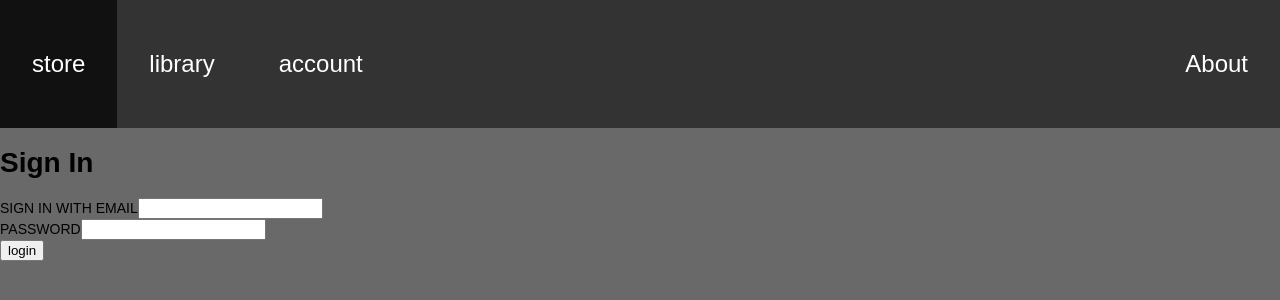
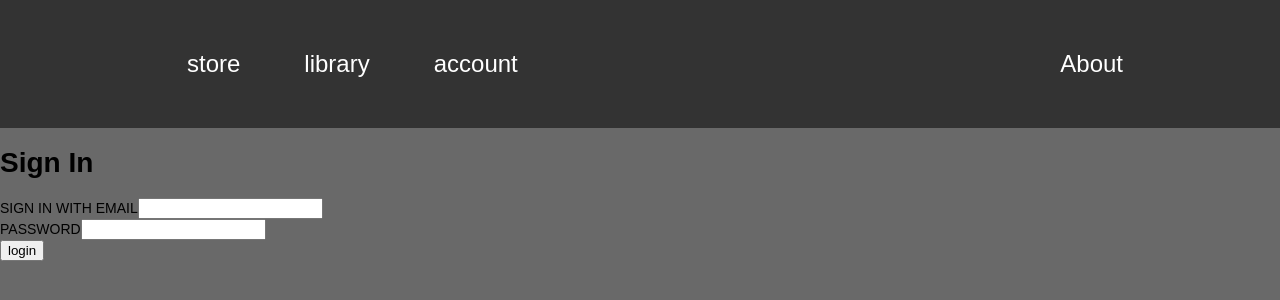
Before and after one commit to Paikchu/stream-frontend, a React (Create React App) app: page /sign-in in a window 1280 px wide. Shown: the top 300 px of the page. Built offline with nearby package versions, Linux system fonts and the light colour scheme.

Commit message:
margin
margin:auto

```diff
--- a/src/components/NavBarG.js
+++ b/src/components/NavBarG.js
@@ -3,6 +3,7 @@ import "./Style.css"
 function NavBarG (){
     return (
         <div>
+            <div className="global_header">
                 <div className="container">
                     <ul className="menu">
                         <li><a href="/home">store </a></li>
@@ -12,6 +13,7 @@ function NavBarG (){
                     </ul>
                 </div>
             </div>
+        </div>
     );
 }
 
--- a/src/components/Style.css
+++ b/src/components/Style.css
@@ -1,10 +1,15 @@
+.global_header {
+    display: block;
+    background-color: #333;
+}
+
 ul {
     list-style-type: none;
-    margin: 0;
-    padding: 0;
+    margin: auto;
+    width: 1000px;
     overflow: hidden;
-    background-color: #333;
     top: 0;
+    text-align: center;
 }
 
 li {
```
Lines whose indentation alone changed are shown as unchanged.
